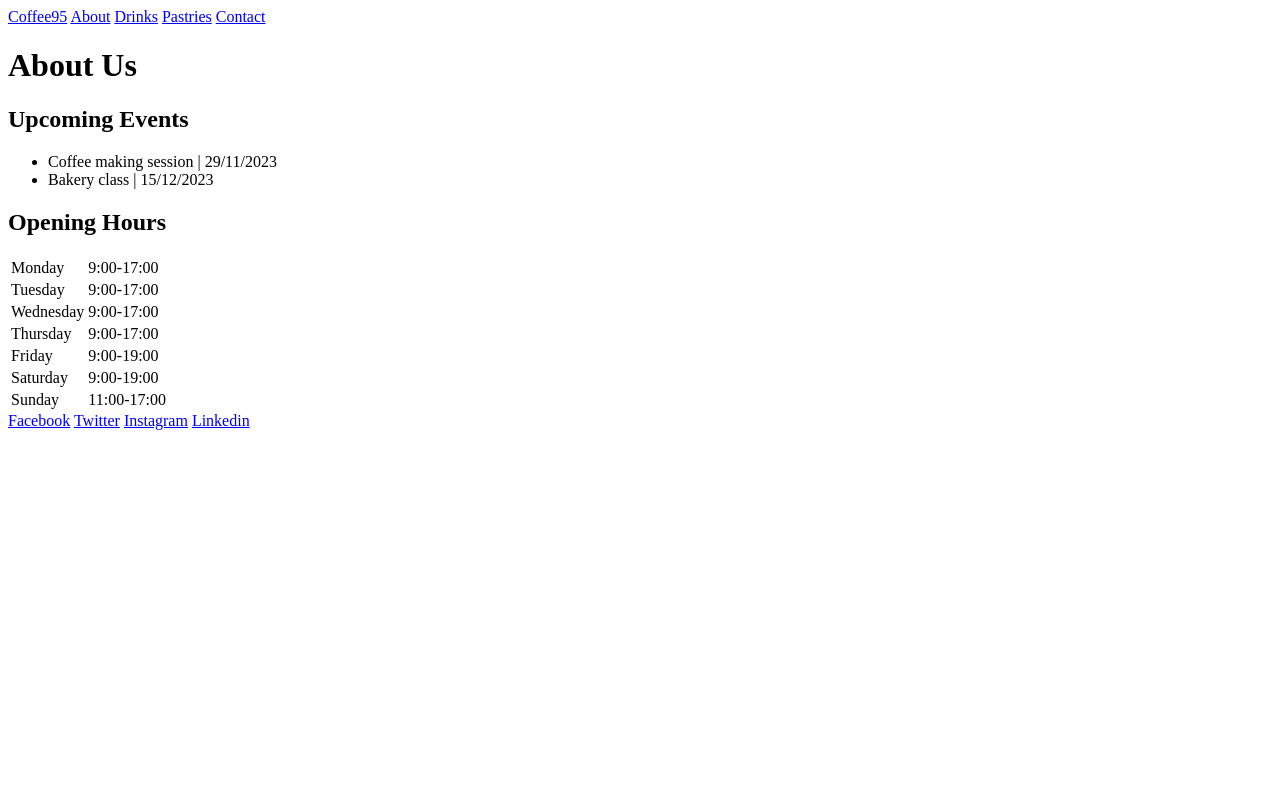
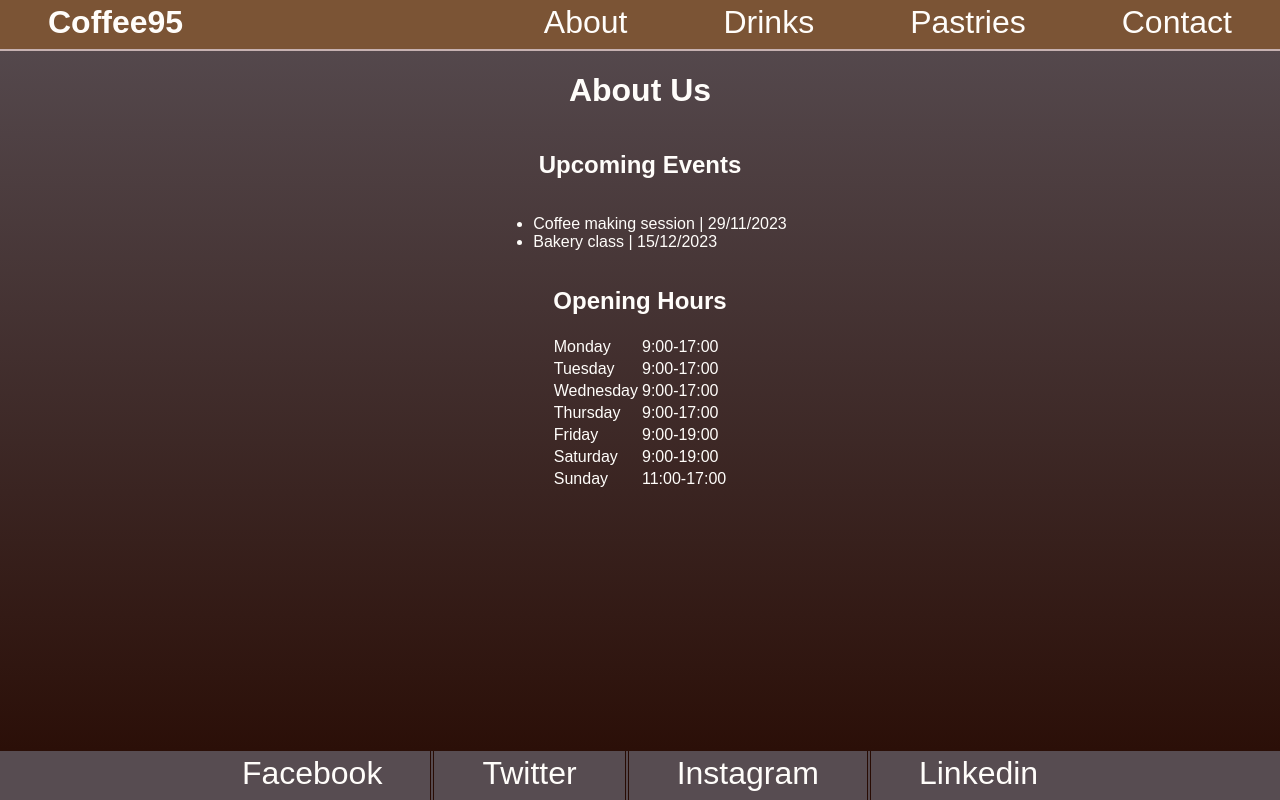
Before and after one commit to rainefall/cn-webproject, a plain HTML site: page about.html in a window 1280 px wide. Drawn offline with Linux system fonts and the light colour scheme; the site is published under a folder, as on GitHub Pages, so addresses that start at the root find nothing; a web font is replaced by a local one.

Commit message:
fixed broken links

```diff
--- a/about.html
+++ b/about.html
@@ -3,17 +3,17 @@
 <head>
     <meta charset="UTF-8">
     <meta name="viewport" content="width=device-width, initial-scale=1.0">
-    <link href="/style.css" rel="stylesheet">
+    <link href="./style.css" rel="stylesheet">
     <title>Coffee95 | Home</title>
 </head>
 <body>
     <div class="top">
         <div class="navbar">
-            <span class="logo"><a href="/">Coffee95</a></span>
-            <span><a href="/about.html">About</a></span>
-            <span><a href="/drinks.html">Drinks</a></span>
-            <span><a href="/pastries.html">Pastries</a></span>
-            <span><a href="/contact.html">Contact</a></span>
+            <span class="logo"><a href="./">Coffee95</a></span>
+            <span><a href="./about.html">About</a></span>
+            <span><a href="./drinks.html">Drinks</a></span>
+            <span><a href="./pastries.html">Pastries</a></span>
+            <span><a href="./contact.html">Contact</a></span>
         </div>
         <div class="content">
             <h1>About Us</h1>
```
Also changed, not shown: contact.html (+6 -6 lines), drinks.html (+6 -6 lines), index.html (+6 -6 lines), pastries.html (+6 -6 lines).
